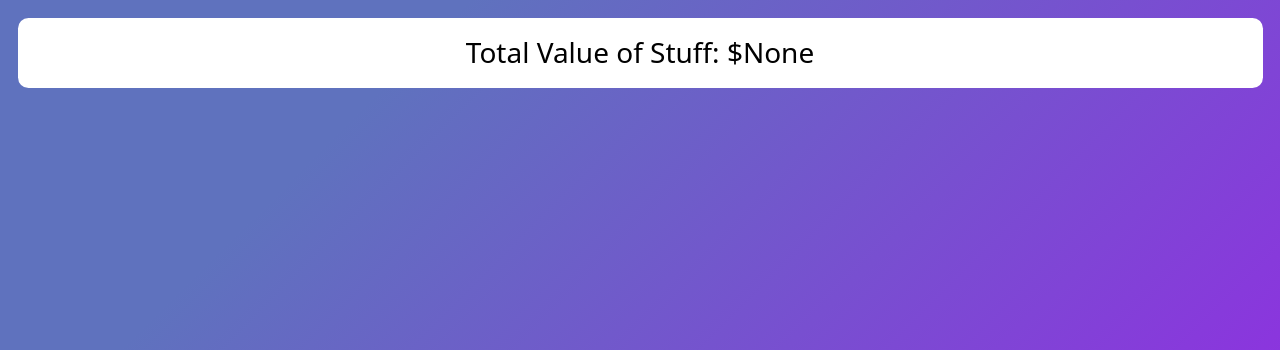
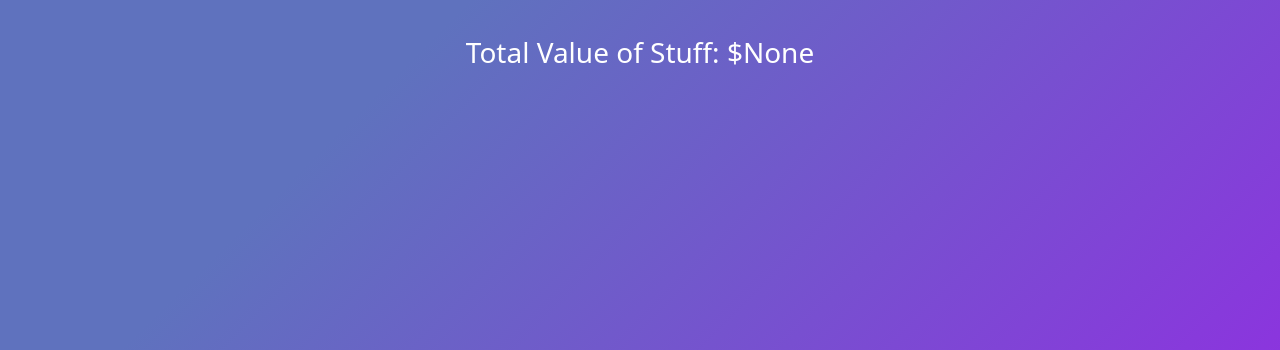
Before and after one commit to cameronbweston/This-Is-Why-Youre-Broke, a Django app: page /purchases/ in a window 1280 px wide. Shown: the part 70-420 px from the top of the page. Run offline with Django 3.2, Linux system fonts and the light colour scheme; the visitor is signed in with stand-in values (Sample User, id 1); data that the repository does not hold is empty.

Commit message:
fix styling on purchases index page

```diff
--- a/main_app/templates/purchases/index.html
+++ b/main_app/templates/purchases/index.html
@@ -7,8 +7,8 @@
 
 {% block content %}
 
-<section class="flex m-5 mx40  bg-white h-20 rounded-xl items-center justify-center">
-  <h2>Total Value of Stuff: ${{total_price}}</h2>
+<section class="flex m-5 mx40 h-20 rounded-xl items-center justify-center">
+  <h2 class="text-white">Total Value of Stuff: ${{total_price}}</h2>
 </section>
 
 <section class="card-container">
```
